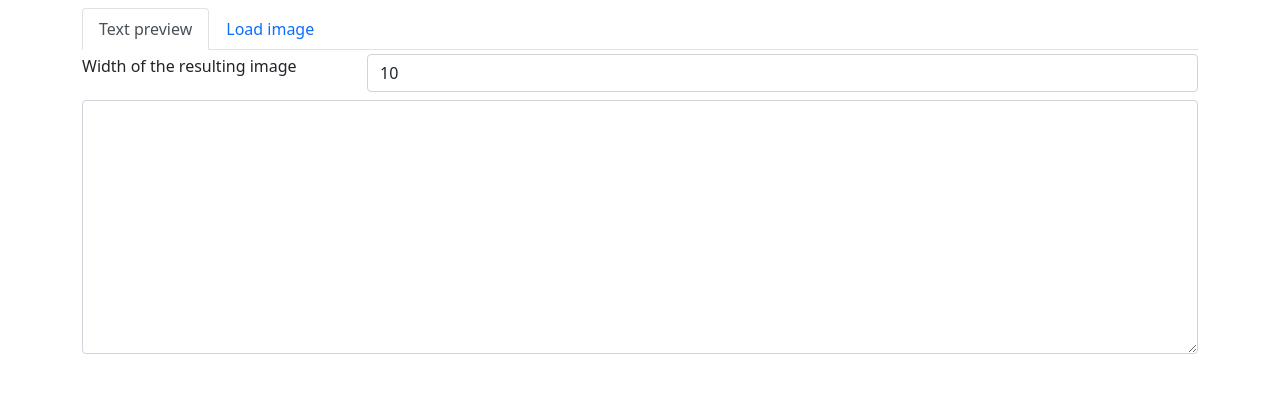
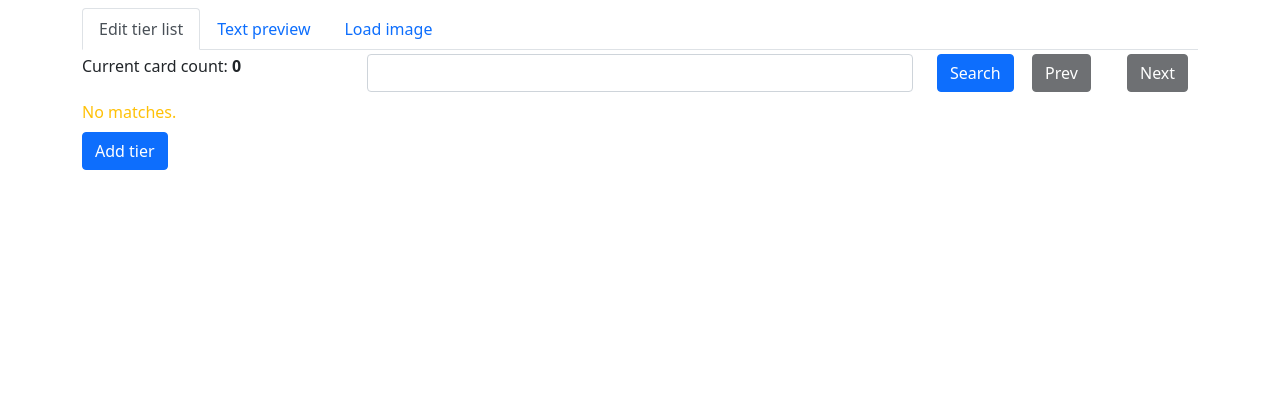
Before and after one commit to Wizzerinus/dreadrise-gc, a Flask app: page /tools/tier-maker in a window 1280 px wide. Shown: the part 56-449 px from the top of the page. Run offline with Flask 2, Linux system fonts and the light colour scheme; some libraries are stand-ins or nearby versions.

Commit message:
added tier maker UI

```diff
--- a/website/routers/tools.py
+++ b/website/routers/tools.py
@@ -1,4 +1,5 @@
 import io
+import json
 import os
 from math import ceil
 from typing import Any, Dict, List, Tuple, cast
@@ -50,7 +51,7 @@
 
 @b_tools.route('/tier-maker')
 def tiermaker() -> str:
-    return render_template('tools/tier-maker.html')
+    return render_template('tools/tier-maker.html', colors=json.dumps(ColorDict))
 
 
 @b_tools_api.route('/tiers', methods=['POST'])
--- a/website/templates/deck/editor.html
+++ b/website/templates/deck/editor.html
@@ -146,12 +146,12 @@
             card_counts: [],
             deck_str: "",
             err: "",
-            loading_cards: false,
             err_cards: "",
             guid: copy ? guidGenerator() : deck_id,
             search_request: "",
             sample: [],
             matches: 0,
+            loading_cards: false,
             max_page: 0,
             search_error: "",
             current_page: 0,
--- a/website/templates/tools/tier-maker.html
+++ b/website/templates/tools/tier-maker.html
@@ -5,24 +5,87 @@
     <div v-if="err" class="text-danger">Error found: [[ err ]]</div>
     <ul class="nav nav-tabs mt-2">
         <li class="nav-item">
-            <a class="nav-link active" data-bs-toggle="tab" href="#tl-text">Text preview</a>
+            <a class="nav-link active" data-bs-toggle="tab" href="#main">Edit tier list</a>
+        </li>
+        <li class="nav-item">
+            <a class="nav-link" data-bs-toggle="tab" href="#tl-text">Text preview</a>
         </li>
         <li class="nav-item">
             <a class="nav-link" data-bs-toggle="tab" href="#tl-img" @click="loadTierList">Load image</a>
         </li>
     </ul>
     <div class="tab-content">
-        <div id="tl-text" class="tab-pane fade show active">
-            <form @submit.prevent="saveDeck">
+        <div id="main" class="tab-pane fade show active">
+            <form @submit.prevent="find">
                 <div class="row mb-2 mt-1">
-                    <div class="col-3">Width of the resulting image</div>
-                    <div class="col-9">
-                        <input type="text" v-model.number="size" class="form-control">
+                    <div class="col-3">
+                        Current card count: <b>[[ total_card_count ]]</b>
+                    </div>
+                    <div class="col-6">
+                        <input type="text" v-model="search_request" class="form-control">
+                    </div>
+                    <div class="col-1">
+                        <button class="btn btn-primary" @click="find">Search</button>
+                    </div>
+                    <div class="col-1">
+                        <button class="btn btn-dark" @click="prevPage" type="button"
+                            :disabled="loading_cards || search_error || current_page <= 1">Prev</button>
+                    </div>
+                    <div class="col-1">
+                        <button class="btn btn-dark" @click="nextPage" type="button"
+                            :disabled="loading_cards || search_error || current_page >= max_page">Next</button>
                     </div>
                 </div>
+            </form>
+            <div class="row">
+                <div v-for="item in sample" class="col p-1 col-1-10">
+                    <div class="card">
+                        <img :src="'/cards/image/' + item.card_id" :alt="item.name" class="img-fluid"
+                             @dragstart="selectCard(item)" draggable="true" @dragend="deselectCard">
+                    </div>
+                </div>
+                <span v-if="sample.length === 0" class="text-warning">No matches.</span>
+                <span v-if="search_error" class="text-warning">Error happened: [[ search_error ]]</span>
+            </div>
+            <div class="row">
+                <div class="col-4" v-for="tier in tiers">
+                    <div class="card" @drop.prevent="dropHere(tier)" @dragenter.prevent="nop" @dragover.prevent="nop">
+                        <div class="card-header" :style="{'background-color': getColor(tier.color)}">
+                            <input type="text" v-model="tier.name" class="form-control" />
+                        </div>
+                        <div class="card-body">
+                            <div class="row mb-2 mt-1">
+                                <div class="col-6">Color</div>
+                                <div class="col-6">
+                                    <input type="text" v-model="tier.color" class="form-control">
+                                </div>
+                            </div>
+                            <ul>
+                                <li v-for="card in tier.cards">[[ card ]]</li>
+                            </ul>
+                        </div>
+                    </div>
+                </div>
+            </div>
+            <button type="button" class="btn btn-primary mt-2" @click="addTier">Add tier</button>
+        </div>
+        <div id="tl-text" class="tab-pane fade">
+            <div class="row mb-2 mt-1">
+                <div class="col-3">Width of the resulting image</div>
+                <div class="col-9">
+                    <input type="text" v-model.number="size" class="form-control">
+                </div>
+            </div>
 
-                <textarea rows="10" class="form-control mb-2" v-model="tier_text" @input="changes_done = true"></textarea>
-            </form>
+            <textarea rows="10" class="form-control mb-2" v-model="tier_text" @input="changes_done = true"></textarea>
+            <div class="row">
+                <div class="col-auto">
+                    <button type="button" @click="unparse" class="btn btn-warning">Update text from the builder</button>
+                </div>
+                <div class="col-auto">
+                    <button type="button" @click="convertTiers" class="btn btn-warning">Load tier list from text</button>
+                </div>
+            </div>
         </div>
         <div id="tl-img" class="tab-pane fade">
             <div v-if="!response.loading">
@@ -43,7 +106,21 @@
             response: {},
             size: 10,
             changes_done: false,
-            err: false
+            err: false,
+            search_request: "",
+            sample: [],
+            matches: 0,
+            loading_cards: false,
+            max_page: 0,
+            search_error: "",
+            current_page: 0,
+            currently_dragging: false,
+            colors: {{ colors | safe }},
+        }
+    },
+    computed: {
+        total_card_count() {
+            return this.tiers.reduce((x, y) => x + y.cards.length, 0)
         }
     },
     methods: {
@@ -53,7 +130,6 @@
         },
         async loadTierList() {
             this.response = {loading: true}
-            this.convertTiers()
             const tier_img = await this.loadImage('/api/tools/tiers')
             this.response = {tier_img}
         },
@@ -69,7 +145,68 @@
                 answer.push({name, color, cards})
             }
             this.tiers = answer
-        }
+        },
+        unparse() {
+            const answer = []
+            for (const i of this.tiers)
+                answer.push(`${i.color} ${i.name}\n${i.cards.join('\n')}`)
+            this.tier_text = answer.join('\n\n')
+        },
+        prevPage() {
+            if (this.current_page <= 1) return
+            this.current_page--
+            this.load()
+        },
+        nextPage() {
+            if (this.current_page >= this.max_page) return
+            this.current_page++
+            this.load()
+        },
+        find() {
+            this.current_page = 1
+            this.load()
+        },
+        load() {
+            throttleSearch(async () => {
+                this.searched = true
+                const res = await axios.post('/api/card-search/cards',
+                    { query: this.search_request, page: this.current_page - 1, page_size: 10 })
+                if (res.status !== 200)
+                    this.search_error = res.statusText
+                else if (!res.data.success)
+                    this.search_error = res.data.reason
+                else {
+                    this.sample = res.data.sample
+                    this.matches = res.data.matches
+                    this.search_error = false
+                    this.max_page = res.data.max_page
+                }
+            }, this, 'loading_cards', 'search_error')()
+        },
+        selectCard(card) {
+            this.currently_dragging = card
+        },
+        deselectCard() {
+            this.currently_dragging = false
+        },
+        getColor(x) {
+            if (this.colors[x]) {
+                const [u, v, w] = this.colors[x]
+                return `rgba(${u}, ${v}, ${w})`
+            }
+            if (x[0] === '#' && (x.length === 4 || x.length === 7))
+                return x
+            return false
+        },
+        addTier() {
+            this.tiers.push({cards: [], color: 'blue', name: 'New tier'})
+        },
+        dropHere(tier) {
+            if (this.currently_dragging && tier.cards.indexOf(this.currently_dragging.name) === -1)
+                tier.cards.push(this.currently_dragging.name)
+            this.currently_dragging = false
+        },
+        nop() {}
     },
     created() {
         window.onbeforeunload = () => this.changes_done ? true : null
```
